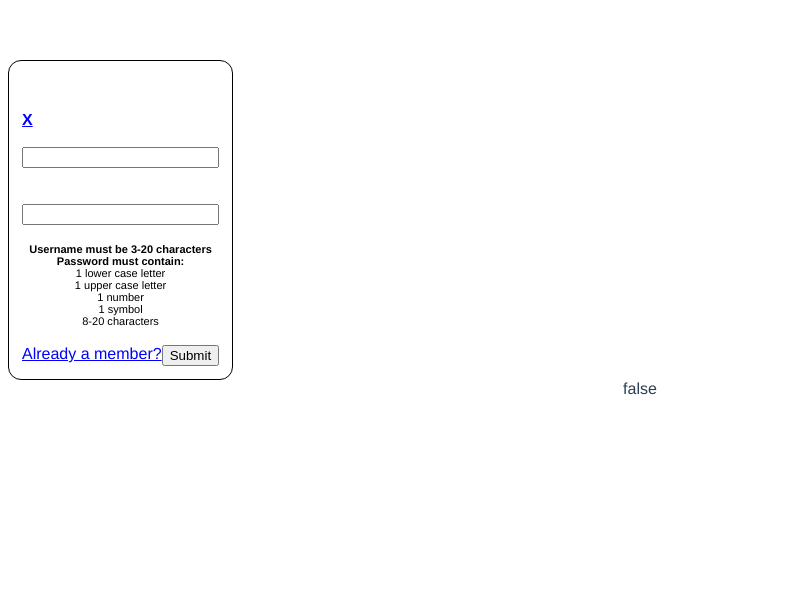
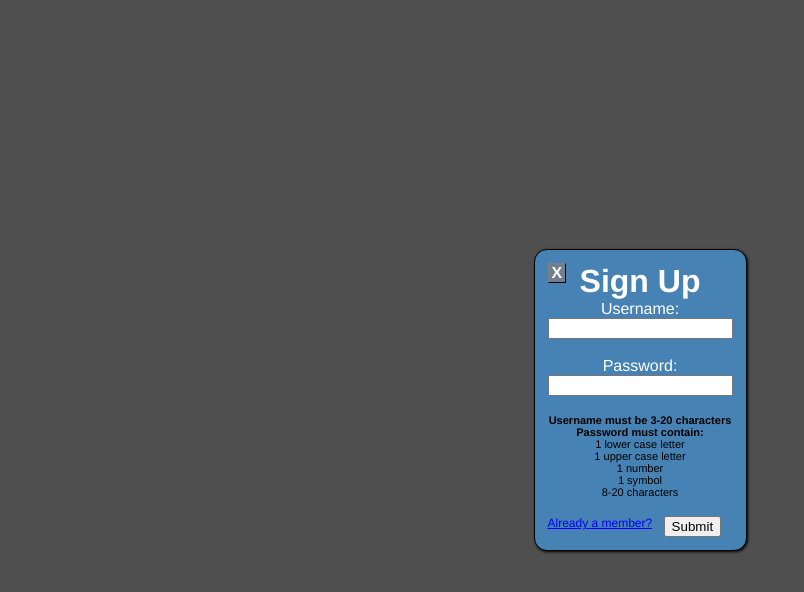
Before and after one commit to team-running-with-scissors/Seasonly, a Vue app: page / in a window 1280 px wide. Shown: the top 592 px of the page, without its empty margins (0-804 px from the left). Built offline with nearby package versions, Linux system fonts and the light colour scheme.

Commit message:
better auth

```diff
--- a/components/Auth.vue
+++ b/components/Auth.vue
@@ -1,8 +1,9 @@
 <template>
+<div>
 <div id="container-main">
   <div id="container-login">
     <form @submit.prevent="newUser ? handleSignUp() : handleSignIn()">
-      <h1>{{ this.newUser ? 'Sign Up' : 'Sign In' }}</h1><span id="exit"><a @click.prevent="handleZoom"><b>X</b></a></span>
+      <h1>{{ this.newUser ? 'Sign Up' : 'Sign In' }}</h1><span @click.prevent="handleZoom" id="exit"><b>X</b></span>
       <div id="message"></div>
       Username:
       <input
@@ -42,6 +43,7 @@
       </div>
     </form>
   </div>
+</div>
 </div>
 </template>
 
@@ -171,18 +173,26 @@ export default {
 
 form {
   color: white;
+  background: steelblue;
   border: 1px solid black;
   border-radius: 13px;
   padding: 13px;
   width: fit-content;
   display: flex;
   flex-direction: column;
+  box-shadow: 1px 1px 3px black;
 }
-a {
+#handlers {
+  display: flex;
+  flex-direction: row;
+  justify-content: space-between;
+}
+#link-switch {
   float: left;
   cursor: pointer;
   color: blue;
   text-decoration: underline;
+  font-size: .75rem;
 }
 button {
   float: right;
@@ -216,5 +226,18 @@ h1 {
 }
 #exit {
   float: right;
+  position: absolute;
+  cursor: pointer;
+  border-top: 1px solid gray;
+  border-right: 1px solid black;
+  border-bottom: 1px solid black;
+  border-left: 1px solid gray;
+  padding: 0 3px;
+  background-color: slategrey;
+}
+#container-login {
+  z-index: 1;
+  width: fit-content;
+  margin: auto;
 }
 </style>
--- a/src/App.vue
+++ b/src/App.vue
@@ -3,11 +3,10 @@
     <div>
       <auth
         id="auth"
-        :v-show="isZoomed"
+        v-show="isZoomed"
         :toggleZoom="toggleZoom"
       />
     </div>
-      {{ isZoomed }}
   </div>
 </template>
 
@@ -18,7 +17,7 @@ export default {
   name: 'app',
   data() {
     return {
-      isZoomed: false
+      isZoomed: true
     };
   },
   methods: {
```
